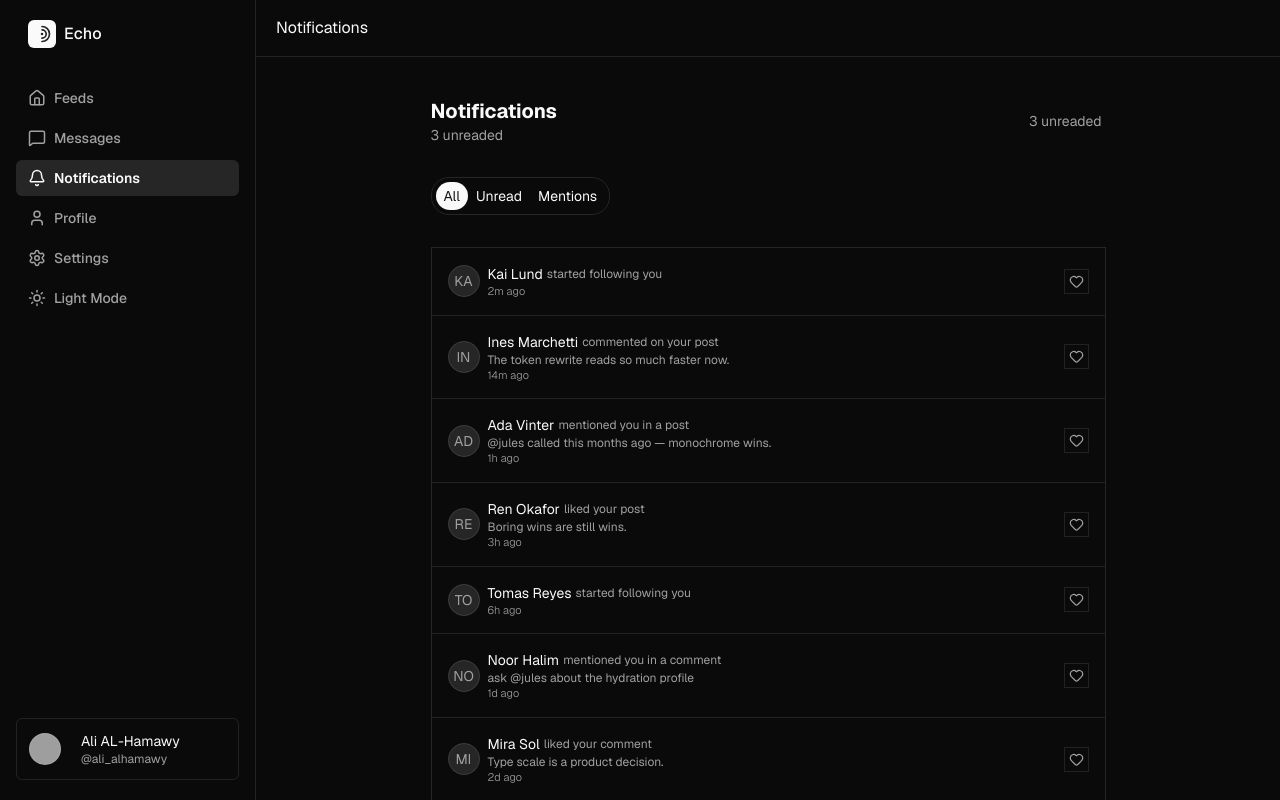
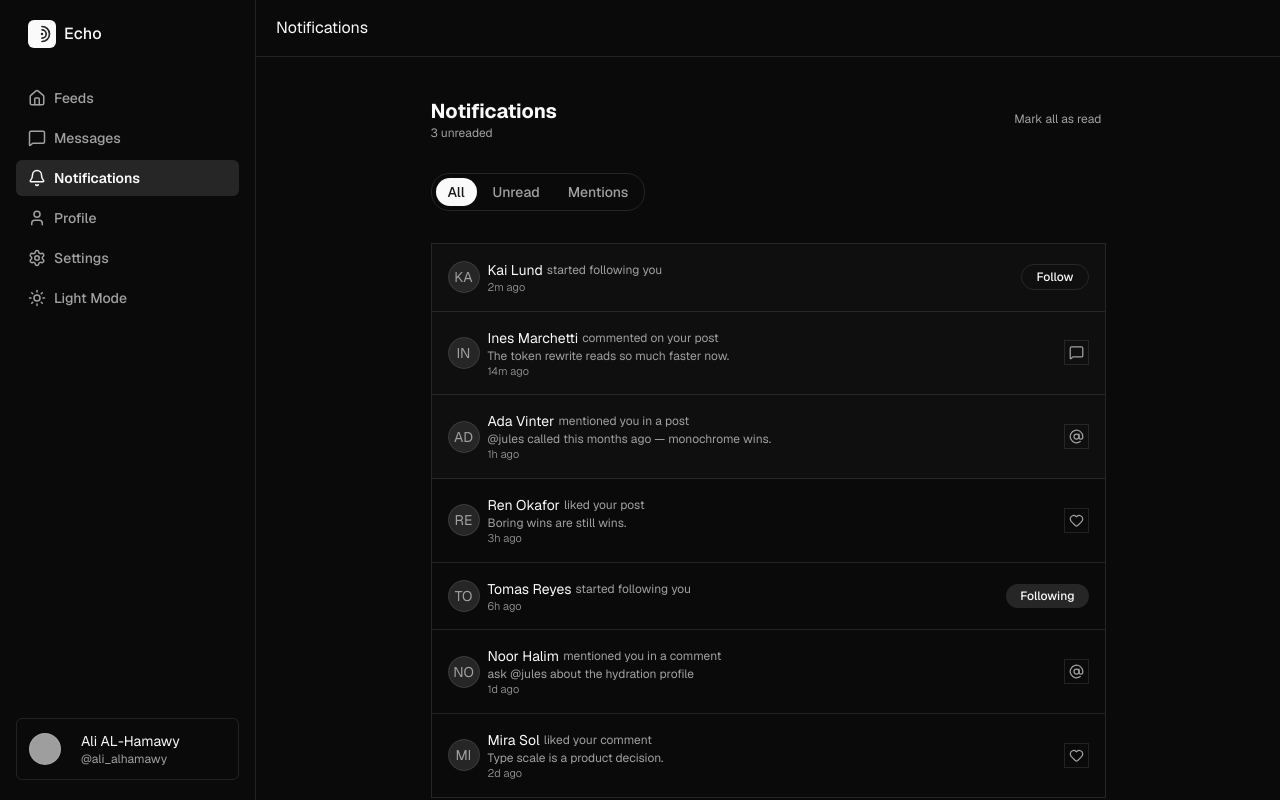
Before and after one commit to AliALHamawy/echo, a Next.js app: page /notifications in a window 1280 px wide. Built offline with nearby package versions, Linux system fonts and the light colour scheme; grey boxes are pictures that could not be loaded.

Commit message:
finish the notifications page

```diff
--- a/app/(main)/notifications/page.tsx
+++ b/app/(main)/notifications/page.tsx
@@ -1,9 +1,9 @@
-
-// types/notification.ts
-
+'use client'
 import { Avatar, AvatarFallback, AvatarImage } from "@/components/ui/avatar";
-import { Heart } from "lucide-react";
-
+import { AtSign, Heart, MessageSquare } from "lucide-react";
+import { useEffect, useId, useState } from "react";
+import { twMerge } from "tailwind-merge";
+import { AnimatePresence, motion } from "framer-motion";
 export type NotificationType = "follow" | "comment" | "mention" | "like";
 
 export interface NotificationItem {
@@ -108,7 +108,83 @@ export const mockNotifications: NotificationItem[] = [
   },
 ];
 
+interface ReturnedElementProps {
+  item: NotificationItem;
+  onToggleFollow: (id: string) => void;
+}
+
+type FilterTab = "all" | "unreaded" | "mentions";
+
+const ReturnedElement = ({ item, onToggleFollow }: ReturnedElementProps) => {
+  switch (item.type) {
+    case "follow":
+      return (
+        <button
+          onClick={() => onToggleFollow(item.id)}
+          className={twMerge(
+            "px-3.5 py-1 rounded-full text-xs font-medium transition-all duration-200 select-none shrink-0",
+            item.followingState
+              ? "bg-secondary text-secondary-foreground hover:bg-secondary/80"
+              : "border border-border bg-transparent text-foreground hover:bg-accent"
+          )}
+        >
+          {item.followingState ? "Following" : "Follow"}
+        </button>
+      )
+    case "mention":
+      return (
+        <div className="border roundwd-sm flex justify-center tems-center p-1 text-sm text-muted-foreground">
+          <AtSign height={15} width={15} />
+        </div>
+      )
+    case "like":
+      return (
+        <div className="border roundwd-sm flex justify-center tems-center p-1 text-sm text-muted-foreground">
+          <Heart height={15} width={15} />
+        </div>
+      )
+    case "comment":
+      return (
+        <div className="border roundwd-sm flex justify-center tems-center p-1 text-sm text-muted-foreground">
+          <MessageSquare height={15} width={15} />
+        </div>
+      )
+    default:
+      return null;
+  }
+}
+
 const Notifications = () => {
+  const [notifications, setNotifications] = useState<NotificationItem[]>(mockNotifications);
+  const [activeFilter, setActiveFilter] = useState<FilterTab>("all")
+  const [isMounted, setIsMounted] = useState(false);
+
+const layoutId = useId();
+
+useEffect(() => {
+  setIsMounted(true);
+}, []);
+
+  const filterdNotifications = notifications.filter((item) => {
+    switch (activeFilter) {
+      case "mentions":
+        return item.type === "mention"
+      case "unreaded":
+        return item.isUnread
+      default:
+        return true
+    }
+  })
+
+  const toggleFollow = (id: string) => {
+    setNotifications((prev) =>
+      prev.map((item) =>
+        item.id === id
+          ? { ...item, followingState: !item.followingState }
+          : item
+      )
+    );
+  };
   return (
     <>
       <div className="flex flex-col justify-center items-center py-10 px-4">
@@ -116,19 +192,56 @@ const Notifications = () => {
           <div className="flex justify-between items-center">
             <div className="flex flex-col">
               <span className="text-xl font-bold">Notifications</span>
-              <span className="text-sm text-muted-foreground">3 unreaded</span>
+              <span className="text-xs text-muted-foreground">3 unreaded</span>
             </div>
-            <button className="text-sm text-muted-foreground transition-all duration-300 hover:bg-muted p-1 rounded-xs">3 unreaded</button>
+            <button className="text-xs text-muted-foreground transition-all duration-300 hover:bg-muted p-1 rounded-xs">Mark all as read</button>
           </div>
-          <div className="flex rounded-2xl p-1 border border-muted w-fit">
-            <div className="text-sm px-2 py-1 bg-foreground rounded-xl text-primary-foreground">All</div>
-            <div className="text-sm px-2 py-1">Unread</div>
-            <div className="text-sm px-2 py-1">Mentions</div>
+          <div className="flex rounded-2xl p-1 border border-muted w-fit gap-1 bg-background">
+            {(["all", "unreaded", "mentions"] as FilterTab[]).map((tab) => {
+              const isActive = activeFilter === tab;
+              return (
+                <button
+                  key={tab}
+                  onClick={() => setActiveFilter(tab)}
+                  className={twMerge(
+                    "relative text-sm px-3 py-1 rounded-xl transition-colors duration-200 capitalize select-none font-medium z-10",
+                    isActive ? "text-primary-foreground" : "text-muted-foreground hover:text-foreground"
+                  )}
+                >
+                  <span className="relative z-10">
+                    {tab === "unreaded" ? "Unread" : tab}
+                  </span>
+
+                  {isActive && (
+                    <motion.div
+                      layoutId={`active-pill-${layoutId}`}
+                      className="absolute inset-0 bg-foreground rounded-xl -z-0"
+                      transition={{
+                        type: "spring",
+                        stiffness: 380,
+                        damping: 30,
+                      }}
+                    />
+                  )}
+                </button>
+              );
+            })}
           </div>
           <div className="flex flex-col w-full border border-muted divide-y divide-border">
-            {mockNotifications.map((item) => (
-
-              <div className="flex flex-row justify-between w-full p-4 items-center" key={item.id}>
+            <AnimatePresence mode="popLayout">
+              {filterdNotifications.map((item) => (
+                <motion.div
+                  key={item.id}
+                  layout
+                  initial={{ opacity: 0, y: 10, scale: 0.98 }}
+                  animate={{ opacity: 1, y: 0, scale: 1 }}
+                  exit={{ opacity: 0, scale: 0.96, transition: { duration: 0.15 } }}
+                  transition={{ duration: 0.25, ease: "easeOut" }}
+                  className={twMerge(
+                    "flex flex-row justify-between w-full p-4 items-center",
+                    item.isUnread ? "bg-muted/20" : "bg-background"
+                  )}
+                >
                   <div className="flex flex-row gap-2 items-center">
                     <Avatar className='h-8 w-8'>
                       {item.user.avatar ? <AvatarImage src={item.user.avatar} /> : null}
@@ -145,11 +258,10 @@ const Notifications = () => {
                       <div className="text-xs text-muted-foreground text-[11px] font-light">{item.time}</div>
                     </div>
                   </div>
-                <div className="border roundwd-sm flex justify-center tems-center p-1 text-sm text-muted-foreground">
-                  <Heart height={15} width={15} />
-                </div>
-              </div>
+                  <ReturnedElement item={item} onToggleFollow={toggleFollow} />
+                </motion.div>
               ))}
+            </AnimatePresence>
           </div>
         </div>
       </div>
```
Lines whose indentation alone changed are shown as unchanged.
